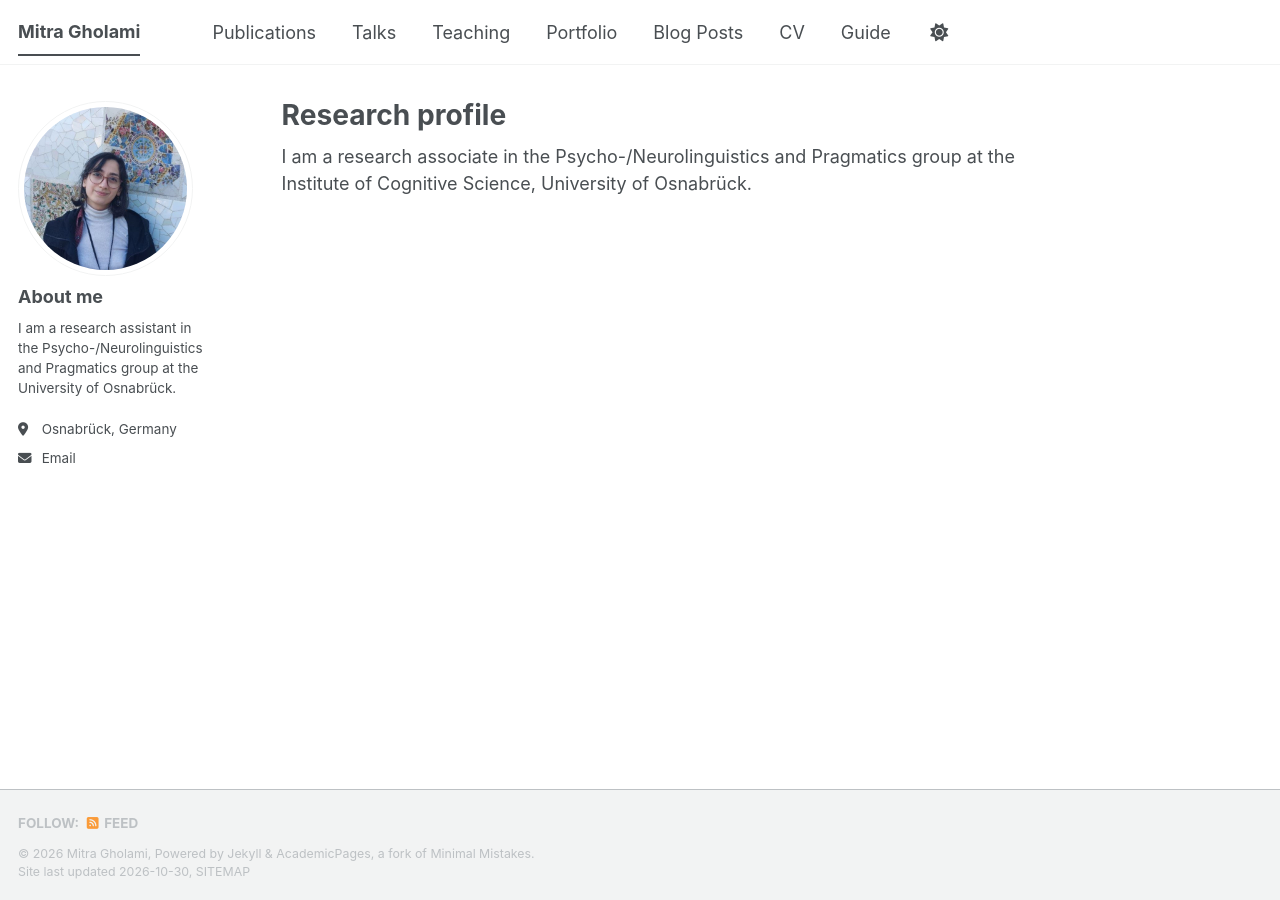
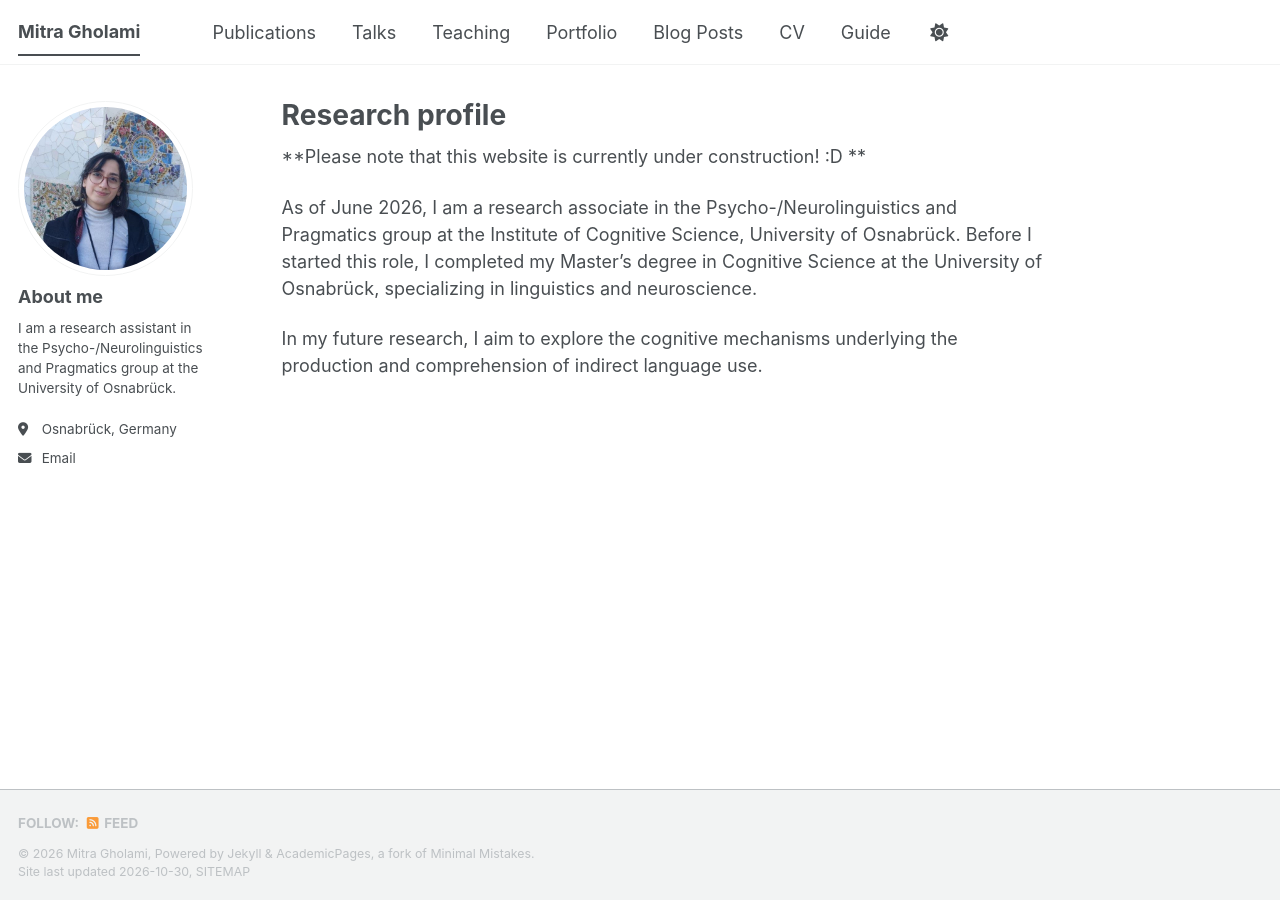
Before and after one commit to mitra-gholami/mitra-gholami.github.io, a Jekyll site: the page built from _pages/about.md, in a window 1280 px wide. Built offline with Jekyll 4.4.1, drawn with Linux system fonts in a browser that asks for light colours; a script bundle is joined from its source files by our own code; a style sheet for code colours, icons or effects is not loaded.

Commit message:
Update about page with current role and construction notice
Added a note about the website being under construction and updated the introduction with current role and research focus.

```diff
--- a/_pages/about.md
+++ b/_pages/about.md
@@ -8,4 +8,8 @@ redirect_from:
   - /about.html
 ---
 
-I am a research associate in the Psycho-/Neurolinguistics and Pragmatics group at the Institute of Cognitive Science, University of Osnabrück.
+**Please note that this website is currently under construction! :D **
+
+As of June 2026, I am a research associate in the Psycho-/Neurolinguistics and Pragmatics group at the Institute of Cognitive Science, University of Osnabrück. Before I started this role, I completed my Master's degree in Cognitive Science at the University of Osnabrück, specializing in linguistics and neuroscience.
+
+In my future research, I aim to explore the cognitive mechanisms underlying the production and comprehension of indirect language use.
```
